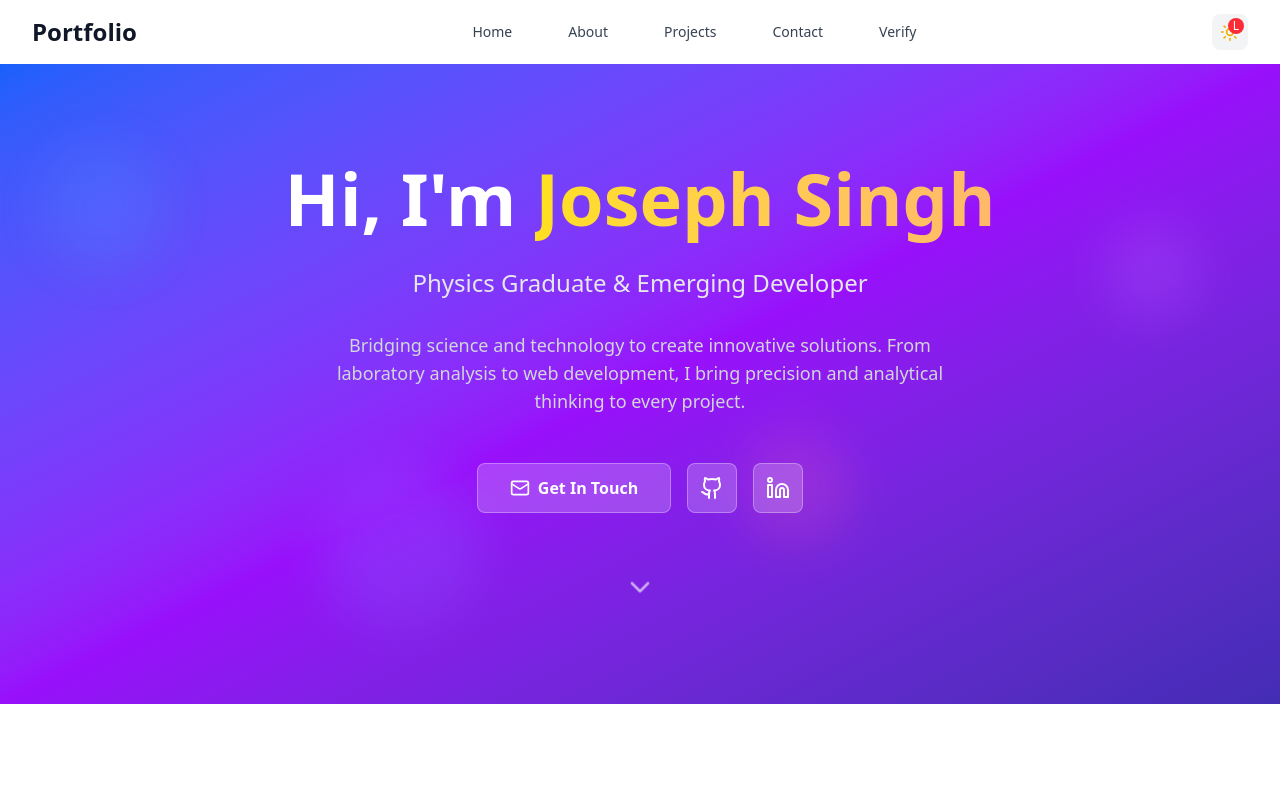
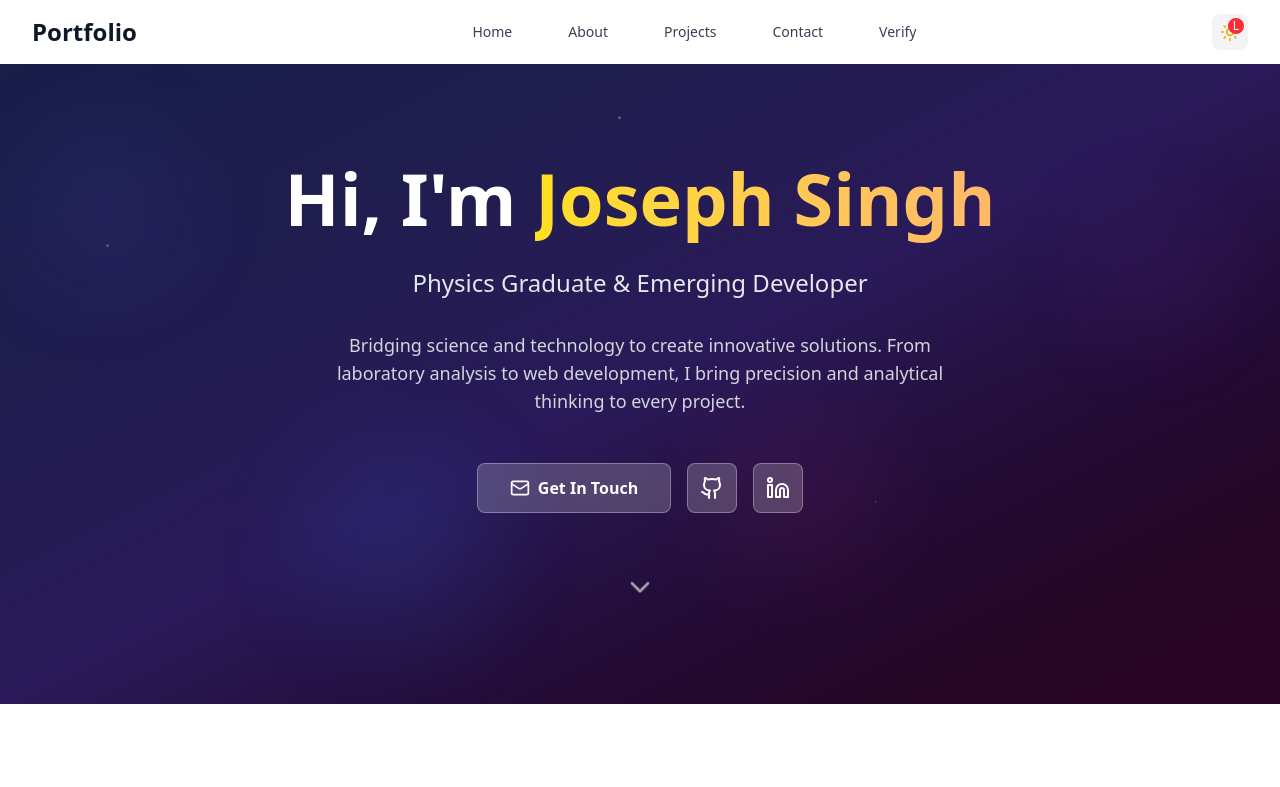
Before and after one commit to joseph-singh-lai/personal-portfolio-9987, a Next.js app: page / in a window 1280 px wide. Shown: the top 787 px of the page. Built offline with nearby package versions, Linux system fonts and the light colour scheme.

Commit message:
Transform Hero section with astronomy-themed deep space nebula background and starfield effect

```diff
--- a/src/app/globals.css
+++ b/src/app/globals.css
@@ -92,21 +92,9 @@ body {
   background-color: #4b5563 !important;
 }
 
-/* Hero section dark mode overrides */
-.dark .bg-gradient-to-br.from-blue-600.via-purple-600.to-indigo-800 {
-  background: linear-gradient(to bottom right, #1f2937, #374151, #111827) !important;
-}
-
-.dark .from-blue-600 {
-  --tw-gradient-from: #1f2937 !important;
-}
-
-.dark .via-purple-600 {
-  --tw-gradient-via: #374151 !important;
-}
-
-.dark .to-indigo-800 {
-  --tw-gradient-to: #111827 !important;
+/* Hero section dark mode overrides - deep space theme */
+.dark #home {
+  background: linear-gradient(to bottom right, #000000, #0f172a, #1e1b4b) !important;
 }
 
 /* About section dark mode */
@@ -137,3 +125,40 @@ body {
   -webkit-box-orient: vertical;
   overflow: hidden;
 }
+
+/* Starfield effect for Hero section */
+.starfield {
+  background-image:
+    radial-gradient(2px 2px at 20% 30%, white, transparent),
+    radial-gradient(2px 2px at 60% 70%, white, transparent),
+    radial-gradient(1px 1px at 50% 50%, white, transparent),
+    radial-gradient(1px 1px at 80% 10%, white, transparent),
+    radial-gradient(2px 2px at 90% 60%, white, transparent),
+    radial-gradient(1px 1px at 33% 80%, white, transparent),
+    radial-gradient(1px 1px at 15% 50%, white, transparent),
+    radial-gradient(2px 2px at 40% 20%, white, transparent),
+    radial-gradient(1px 1px at 70% 90%, white, transparent),
+    radial-gradient(1px 1px at 25% 15%, white, transparent),
+    radial-gradient(2px 2px at 85% 40%, white, transparent),
+    radial-gradient(1px 1px at 55% 75%, white, transparent),
+    radial-gradient(1px 1px at 10% 65%, white, transparent),
+    radial-gradient(2px 2px at 75% 25%, white, transparent),
+    radial-gradient(1px 1px at 45% 85%, white, transparent);
+  background-repeat: repeat;
+  background-size: 200% 200%;
+  animation: starfield 20s linear infinite;
+  opacity: 0.6;
+}
+
+.dark .starfield {
+  opacity: 0.8;
+}
+
+@keyframes starfield {
+  0% {
+    background-position: 0% 0%;
+  }
+  100% {
+    background-position: 100% 100%;
+  }
+}
--- a/src/components/Hero.tsx
+++ b/src/components/Hero.tsx
@@ -10,23 +10,26 @@ const Hero = () => {
   }
 
   return (
-    <section id="home" className="min-h-[80vh] flex items-center justify-center bg-gradient-to-br from-blue-600 via-purple-600 to-indigo-800 dark:from-gray-900 dark:via-gray-800 dark:to-gray-900 relative overflow-hidden">
-      {/* Animated background elements */}
-      <div className="absolute inset-0 bg-gradient-to-br from-blue-600/20 via-purple-600/20 to-indigo-800/20 dark:from-gray-800/20 dark:via-gray-700/20 dark:to-gray-900/20"></div>
-      <div className="absolute top-0 left-0 w-full h-full bg-gradient-to-br from-blue-500/10 via-transparent to-purple-500/10 dark:from-gray-600/10 dark:via-transparent dark:to-gray-700/10"></div>
+    <section id="home" className="min-h-[80vh] flex items-center justify-center bg-gradient-to-br from-slate-900 via-indigo-950 to-black dark:from-black dark:via-slate-950 dark:to-indigo-950 relative overflow-hidden">
+      {/* Starfield background */}
+      <div className="absolute inset-0 starfield"></div>
 
-      {/* Floating orbs with scroll animations */}
+      {/* Nebula overlay layers */}
+      <div className="absolute inset-0 bg-gradient-to-br from-indigo-900/30 via-purple-900/20 to-pink-900/30 dark:from-indigo-950/40 dark:via-purple-950/30 dark:to-pink-950/40"></div>
+      <div className="absolute top-0 left-0 w-full h-full bg-gradient-to-br from-blue-950/20 via-transparent to-purple-950/20 dark:from-indigo-900/30 dark:via-transparent dark:to-purple-900/30"></div>
+
+      {/* Nebula clouds with scroll animations */}
       <ScrollAnimation direction="fade" delay={0.5} duration={2}>
-        <div className="absolute top-20 left-10 w-32 h-32 bg-blue-400/20 dark:bg-blue-500/10 rounded-full blur-xl animate-pulse"></div>
+        <div className="absolute top-20 left-10 w-32 h-32 bg-indigo-500/20 dark:bg-indigo-400/15 rounded-full blur-3xl animate-pulse"></div>
       </ScrollAnimation>
       <ScrollAnimation direction="fade" delay={1} duration={2}>
-        <div className="absolute top-40 right-20 w-24 h-24 bg-purple-400/20 dark:bg-purple-500/10 rounded-full blur-xl animate-pulse delay-1000"></div>
+        <div className="absolute top-40 right-20 w-24 h-24 bg-purple-500/20 dark:bg-purple-400/15 rounded-full blur-3xl animate-pulse delay-1000"></div>
       </ScrollAnimation>
       <ScrollAnimation direction="fade" delay={1.5} duration={2}>
-        <div className="absolute bottom-20 left-1/4 w-40 h-40 bg-indigo-400/20 dark:bg-indigo-500/10 rounded-full blur-xl animate-pulse delay-2000"></div>
+        <div className="absolute bottom-20 left-1/4 w-40 h-40 bg-blue-500/20 dark:bg-blue-400/15 rounded-full blur-3xl animate-pulse delay-2000"></div>
       </ScrollAnimation>
       <ScrollAnimation direction="fade" delay={0.8} duration={2}>
-        <div className="absolute bottom-40 right-1/3 w-28 h-28 bg-pink-400/20 dark:bg-pink-500/10 rounded-full blur-xl animate-pulse delay-500"></div>
+        <div className="absolute bottom-40 right-1/3 w-28 h-28 bg-pink-500/20 dark:bg-pink-400/15 rounded-full blur-3xl animate-pulse delay-500"></div>
       </ScrollAnimation>
       <div className="max-w-7xl mx-auto px-4 sm:px-6 lg:px-8">
         <div className="text-center">
```
